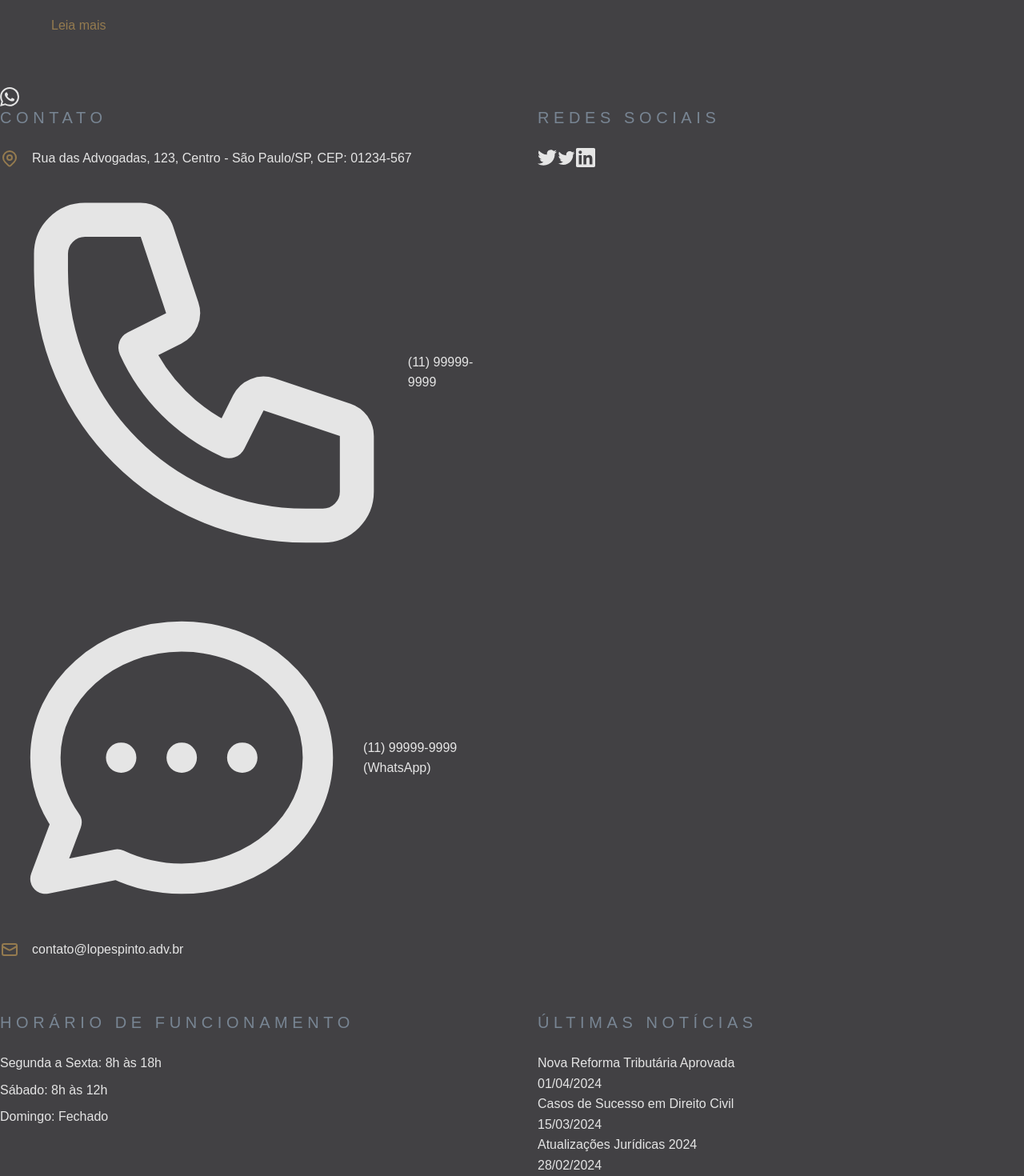
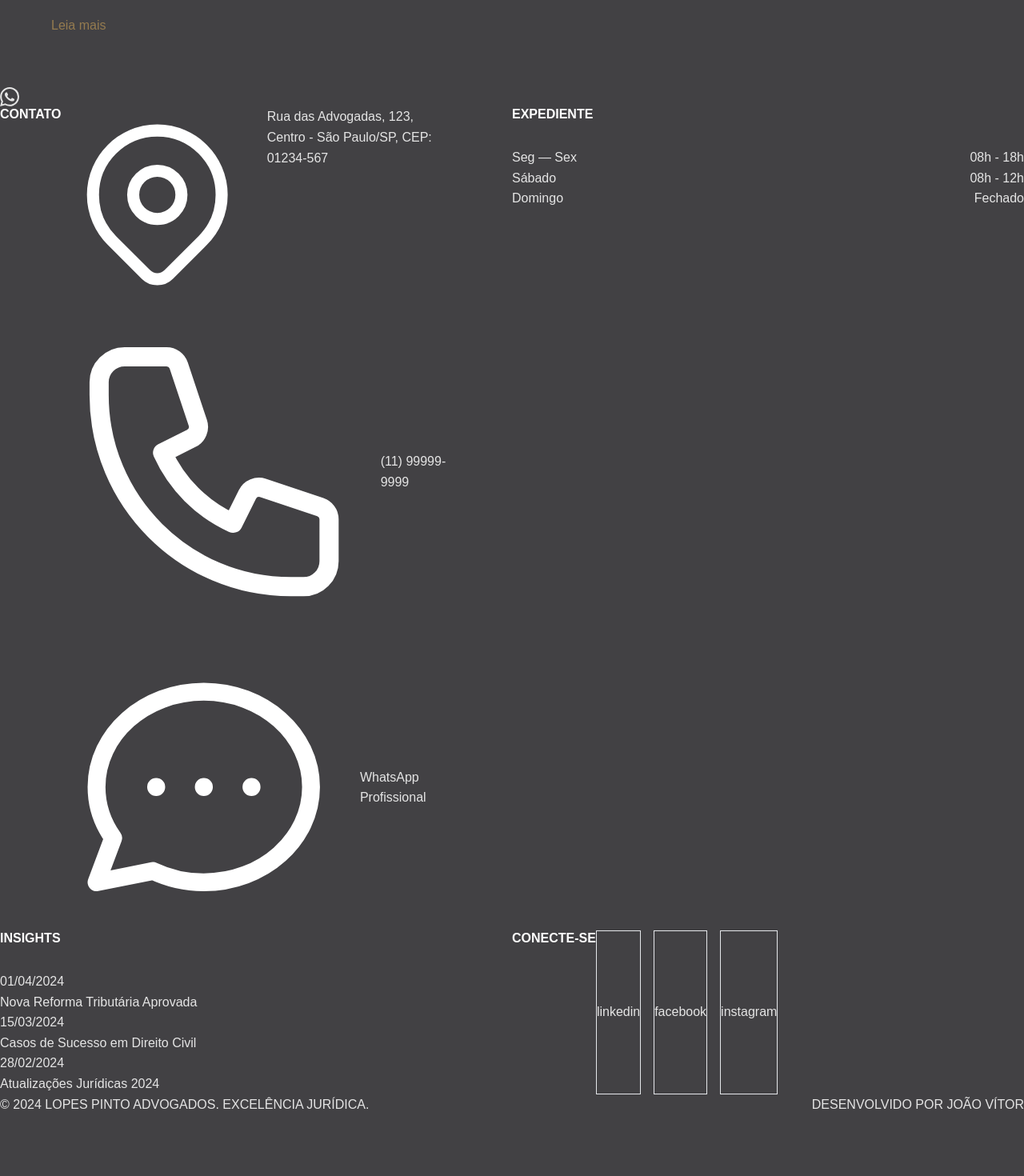
Before and after one commit to XavierJoao/ryan-escritorio, a Next.js app: page / in a window 1280 px wide. Shown: the part 1500-2970 px from the top of the page at 80% size. After the commit the page ends 2893 px from the top, so only its background shows below. Built offline with nearby package versions, Linux system fonts and the light colour scheme.

Commit message:
Modificação da identidade visual 03 - footer

```diff
--- a/components/layout/Footer.jsx
+++ b/components/layout/Footer.jsx
@@ -8,97 +8,101 @@ const Footer = () => {
   const latestNews = getNoticias().slice(0, 3);
 
   return (
-    <footer className="bg-brand-charcoal-blue text-text-secondary py-20 border-t border-slate-grey">
+    <footer className="bg-[#424144] text-[#E5E5E5] py-20 border-t border-[#788593]/30">
       <div className="container mx-auto px-6">
-        <div className="grid md:grid-cols-2 lg:grid-cols-4 gap-16">
+        <div className="grid md:grid-cols-2 lg:grid-cols-4 gap-12">
+
           {/* Informações de Contato */}
-          <div>
-            <h3 className="text-xl font-medium uppercase tracking-widest text-slate-grey mb-6">Contato</h3>
-            <div className="space-y-5">
-              <p className="flex items-center gap-4 text-text-secondary">
-                <svg className="w-6 h-6 text-brand-copper" fill="none" stroke="currentColor" viewBox="0 0 24 24">
-                  <path strokeLinecap="round" strokeLinejoin="round" strokeWidth={2} d="M17.657 16.657L13.414 20.9a1.998 1.998 0 01-2.827 0l-4.244-4.243a8 8 0 1111.314 0z" />
-                  <path strokeLinecap="round" strokeLinejoin="round" strokeWidth={2} d="M15 11a3 3 0 11-6 0 3 3 0 016 0z" />
+          <div className="flex flex-col">
+            <h3 className="text-sm font-bold uppercase tracking-[0.3em] text-[#957B4F] mb-8">Contato</h3>
+            <div className="space-y-6">
+              <div className="flex items-start gap-4">
+                <svg className="w-5 h-5 text-[#957B4F] mt-1 shrink-0" fill="none" stroke="currentColor" viewBox="0 0 24 24">
+                  <path strokeLinecap="round" strokeLinejoin="round" strokeWidth={1.5} d="M17.657 16.657L13.414 20.9a1.998 1.998 0 01-2.827 0l-4.244-4.243a8 8 0 1111.314 0z" />
+                  <path strokeLinecap="round" strokeLinejoin="round" strokeWidth={1.5} d="M15 11a3 3 0 11-6 0 3 3 0 016 0z" />
                 </svg>
-                {getEnderecoCompleto()}
-              </p>
-              <p className="flex items-center text-text-secondary">
-                <svg className="w-5 h-5 mr-3 text-gold-accent" fill="none" stroke="currentColor" viewBox="0 0 24 24">
-                  <path strokeLinecap="round" strokeLinejoin="round" strokeWidth={2} d="M3 5a2 2 0 012-2h3.28a1 1 0 01.948.684l1.498 4.493a1 1 0 01-.502 1.21l-2.257 1.13a11.042 11.042 0 005.516 5.516l1.13-2.257a1 1 0 011.21-.502l4.493 1.498a1 1 0 01.684.949V19a2 2 0 01-2 2h-1C9.716 21 3 14.284 3 6V5z" />
+                <span className="text-sm leading-relaxed">{getEnderecoCompleto()}</span>
+              </div>
+
+              <div className="flex items-center gap-4">
+                <svg className="w-5 h-5 text-[#957B4F] shrink-0" fill="none" stroke="currentColor" viewBox="0 0 24 24">
+                  <path strokeLinecap="round" strokeLinejoin="round" strokeWidth={1.5} d="M3 5a2 2 0 012-2h3.28a1 1 0 01.948.684l1.498 4.493a1 1 0 01-.502 1.21l-2.257 1.13a11.042 11.042 0 005.516 5.516l1.13-2.257a1 1 0 011.21-.502l4.493 1.498a1 1 0 01.684.949V19a2 2 0 01-2 2h-1C9.716 21 3 14.284 3 6V5z" />
                 </svg>
-                {siteConfig.contato.telefone}
-              </p>
-              <p className="flex items-center text-text-secondary">
-                <svg className="w-5 h-5 mr-3 text-gold-accent" fill="none" stroke="currentColor" viewBox="0 0 24 24">
-                  <path strokeLinecap="round" strokeLinejoin="round" strokeWidth={2} d="M8 12h.01M12 12h.01M16 12h.01M21 12c0 4.418-4.03 8-9 8a9.863 9.863 0 01-4.255-.949L3 20l1.395-3.72C3.512 15.042 3 13.574 3 12c0-4.418 4.03-8 9-8s9 3.582 9 8z" />
+                <span className="text-sm">{siteConfig.contato.telefone}</span>
+              </div>
+
+              <div className="flex items-center gap-4">
+                <svg className="w-5 h-5 text-[#957B4F] shrink-0" fill="none" stroke="currentColor" viewBox="0 0 24 24">
+                  <path strokeLinecap="round" strokeLinejoin="round" strokeWidth={1.5} d="M8 12h.01M12 12h.01M16 12h.01M21 12c0 4.418-4.03 8-9 8a9.863 9.863 0 01-4.255-.949L3 20l1.395-3.72C3.512 15.042 3 13.574 3 12c0-4.418 4.03-8 9-8s9 3.582 9 8z" />
                 </svg>
-                <a href={`https://wa.me/${siteConfig.contato.whatsapp}`} className="hover:text-brand-copper transition-fast">
-                  {siteConfig.contato.telefone} (WhatsApp)
+                <a href={`https://wa.me/${siteConfig.contato.whatsapp}`} className="text-sm hover:text-[#957B4F] transition-colors">
+                  WhatsApp Profissional
                 </a>
-              </p>
-              <p className="flex items-center gap-4 text-text-secondary">
-                <svg className="w-6 h-6 text-brand-copper" fill="none" stroke="currentColor" viewBox="0 0 24 24">
-                  <path strokeLinecap="round" strokeLinejoin="round" strokeWidth={2} d="M3 8l7.89 4.26a2 2 0 002.22 0L21 8M5 19h14a2 2 0 002-2V7a2 2 0 00-2-2H5a2 2 0 00-2 2v10a2 2 0 002 2z" />
-                </svg>
-                <a href={`mailto:${siteConfig.contato.email}`} className="hover:text-brand-copper transition-fast">
-                  {siteConfig.contato.email}
-                </a>
-              </p>
+              </div>
             </div>
           </div>
 
-          {/* Redes Sociais */}
+          {/* Horário */}
           <div>
-            <h3 className="text-xl font-medium uppercase tracking-widest text-slate-grey mb-6">Redes Sociais</h3>
-            <div className="flex space-x-6 items-center">
-              <a href={siteConfig.redesSociais.twitter} target="_blank" rel="noopener noreferrer" className="text-text-secondary hover:text-brand-copper transition-fast">
-                <svg className="w-6 h-6" fill="currentColor" viewBox="0 0 24 24">
-                  <path d="M24 4.557c-.883.392-1.832.656-2.828.775 1.017-.609 1.798-1.574 2.165-2.724-.951.564-2.005.974-3.127 1.195-.897-.957-2.178-1.555-3.594-1.555-3.179 0-5.515 2.966-4.797 6.045-4.091-.205-7.719-2.165-10.148-5.144-1.29 2.213-.669 5.108 1.523 6.574-.806-.026-1.566-.247-2.229-.616-.054 2.281 1.581 4.415 3.949 4.89-.693.188-1.452.232-2.224.084.626 1.956 2.444 3.379 4.6 3.419-2.07 1.623-4.678 2.348-7.29 2.04 2.179 1.397 4.768 2.212 7.548 2.212 9.142 0 14.307-7.721 13.995-14.646.962-.695 1.797-1.562 2.457-2.549z"/>
-                </svg>
-              </a>
-              <a href={siteConfig.redesSociais.facebook} target="_blank" rel="noopener noreferrer" className="text-text-secondary hover:text-brand-copper transition-fast">
-                <svg className="w-6 h-6" fill="currentColor" viewBox="0 0 24 24">
-                  <path d="M22.46 6c-.77.35-1.6.58-2.46.69.88-.53 1.56-1.37 1.88-2.38-.83.5-1.75.85-2.72 1.05C18.37 4.5 17.26 4 16 4c-2.35 0-4.27 1.92-4.27 4.29 0 .34.04.67.11.98C8.28 9.09 5.11 7.38 3 4.79c-.37.63-.58 1.37-.58 2.15 0 1.49.75 2.81 1.91 3.56-.71 0-1.37-.2-1.95-.5v.03c0 2.08 1.48 3.82 3.44 4.21a4.22 4.22 0 0 1-1.93.07 4.28 4.28 0 0 0 4 2.98 8.521 8.521 0 0 1-5.33 1.84c-.34 0-.68-.02-1.02-.06C3.44 20.29 5.7 21 8.12 21 16 21 20.33 14.46 20.33 8.79c0-.19 0-.37-.01-.56.84-.6 1.56-1.36 2.14-2.23z"/>
-                </svg>
-              </a>
-              <a href={siteConfig.redesSociais.linkedin} target="_blank" rel="noopener noreferrer" className="text-text-secondary hover:text-brand-copper transition-fast">
-                <svg className="w-6 h-6" fill="currentColor" viewBox="0 0 24 24">
-                  <path d="M20.447 20.452h-3.554v-5.569c0-1.328-.027-3.037-1.852-3.037-1.853 0-2.136 1.445-2.136 2.939v5.667H9.351V9h3.414v1.561h.046c.477-.9 1.637-1.85 3.37-1.85 3.601 0 4.267 2.37 4.267 5.455v6.286zM5.337 7.433c-1.144 0-2.063-.926-2.063-2.065 0-1.138.92-2.063 2.063-2.063 1.14 0 2.064.925 2.064 2.063 0 1.139-.925 2.065-2.064 2.065zm1.782 13.019H3.555V9h3.564v11.452zM22.225 0H1.771C.792 0 0 .774 0 1.729v20.542C0 23.227.792 24 1.771 24h20.451C23.2 24 24 23.227 24 22.271V1.729C24 .774 23.2 0 22.222 0h.003z"/>
-                </svg>
-              </a>
-            </div>
-          </div>
-
-          {/* Horário de Funcionamento */}
-          <div>
-            <h3 className="text-xl font-medium uppercase tracking-widest text-slate-grey mb-6">Horário de Funcionamento</h3>
-            <ul className="space-y-2 text-text-secondary">
-              <li>Segunda a Sexta: 8h às 18h</li>
-              <li>Sábado: 8h às 12h</li>
-              <li>Domingo: Fechado</li>
+            <h3 className="text-sm font-bold uppercase tracking-[0.3em] text-[#957B4F] mb-8">Expediente</h3>
+            <ul className="space-y-3 text-sm text-[#788593]">
+              <li className="flex justify-between border-b border-[#788593]/10 pb-2">
+                <span>Seg — Sex</span>
+                <span className="text-[#E5E5E5]">08h - 18h</span>
+              </li>
+              <li className="flex justify-between border-b border-[#788593]/10 pb-2">
+                <span>Sábado</span>
+                <span className="text-[#E5E5E5]">08h - 12h</span>
+              </li>
+              <li className="flex justify-between text-[#957B4F]/50">
+                <span>Domingo</span>
+                <span>Fechado</span>
+              </li>
             </ul>
           </div>
 
           {/* Últimas Notícias */}
           <div>
-            <h3 className="text-xl font-medium uppercase tracking-widest text-slate-grey mb-6">Últimas Notícias</h3>
-            <ul className="space-y-4">
+            <h3 className="text-sm font-bold uppercase tracking-[0.3em] text-[#957B4F] mb-8">Insights</h3>
+            <div className="space-y-6">
               {latestNews.map((noticia) => (
-                <li key={noticia.id}>
-                  <Link href={`/noticias/${noticia.slug}`} className="text-text-secondary hover:text-brand-copper transition-fast">
-                    <p className="text-sm font-medium">{noticia.title}</p>
-                    <p className="text-xs text-text-secondary">{formatarData(noticia.date)}</p>
-                  </Link>
-                </li>
+                <Link key={noticia.id} href={`/noticias/${noticia.slug}`} className="group block">
+                  <p className="text-xs text-[#788593] mb-1 uppercase tracking-wider">{formatarData(noticia.date)}</p>
+                  <p className="text-sm font-medium group-hover:text-[#957B4F] transition-colors line-clamp-2">
+                    {noticia.title}
+                  </p>
+                </Link>
               ))}
-            </ul>
+            </div>
           </div>
+
+          {/* Redes Sociais e Logo */}
+          <div className="flex flex-col">
+            <h3 className="text-sm font-bold uppercase tracking-[0.3em] text-[#957B4F] mb-8">Conecte-se</h3>
+            <div className="flex gap-4">
+              {['linkedin', 'facebook', 'instagram'].map((rede) => (
+                <a
+                  key={rede}
+                  href={siteConfig.redesSociais[rede]}
+                  className="w-10 h-10 border border-[#788593]/30 rounded-full flex items-center justify-center hover:border-[#957B4F] hover:text-[#957B4F] transition-all"
+                >
+                  <span className="sr-only">{rede}</span>
+                  {/* Substitua aqui pelos ícones específicos se desejar */}
+                  <div className="w-4 h-4 bg-current" />
+                </a>
+              ))}
+            </div>
+          </div>
+
         </div>
 
         {/* Copyright */}
-        <div className="border-t border-slate-grey mt-12 pt-8 text-center">
-          <p className="text-text-secondary text-xs uppercase tracking-wider">
-            © 2024 {siteConfig.nome}. Todos os direitos reservados.
+        <div className="border-t border-[#788593]/10 mt-20 pt-8 flex flex-col md:flex-row justify-between items-center gap-4">
+          <p className="text-[10px] uppercase tracking-[0.2em] text-[#788593]">
+            © 2024 {siteConfig.nome}. Excelência Jurídica.
+          </p>
+          <p className="text-[10px] uppercase tracking-[0.2em] text-[#788593]/50">
+            Desenvolvido por João Vítor
           </p>
         </div>
       </div>
```
